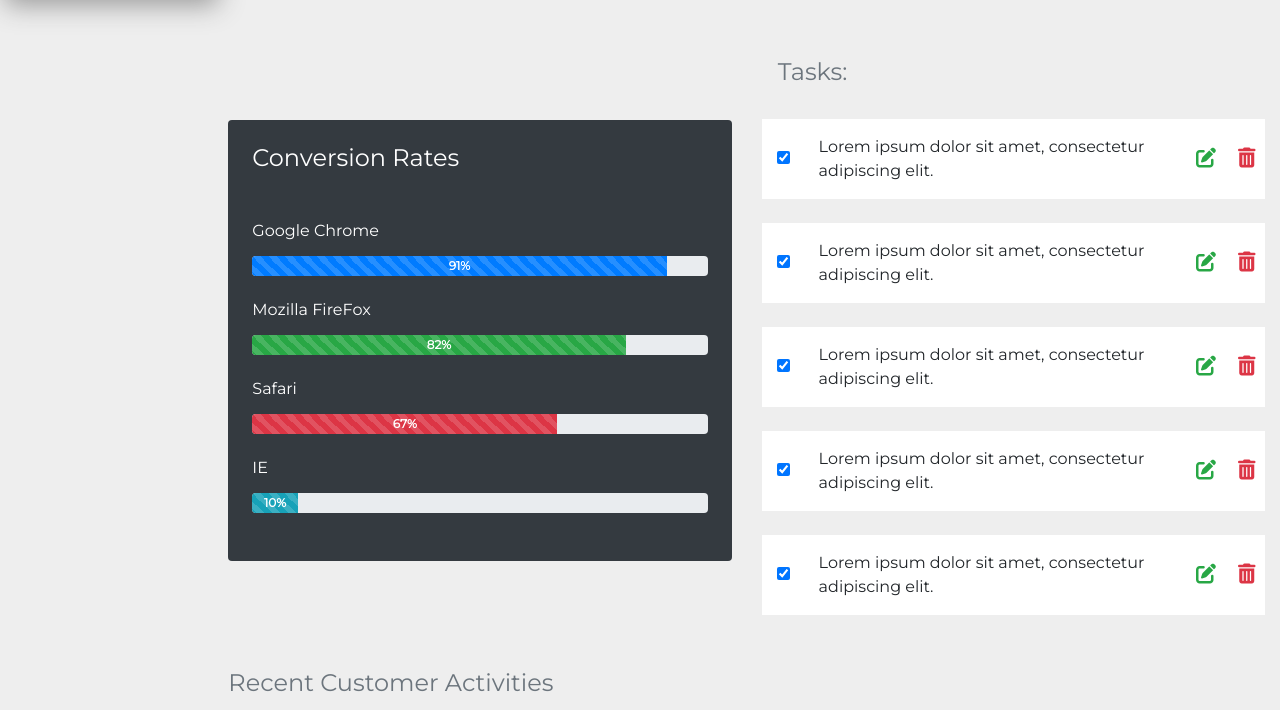
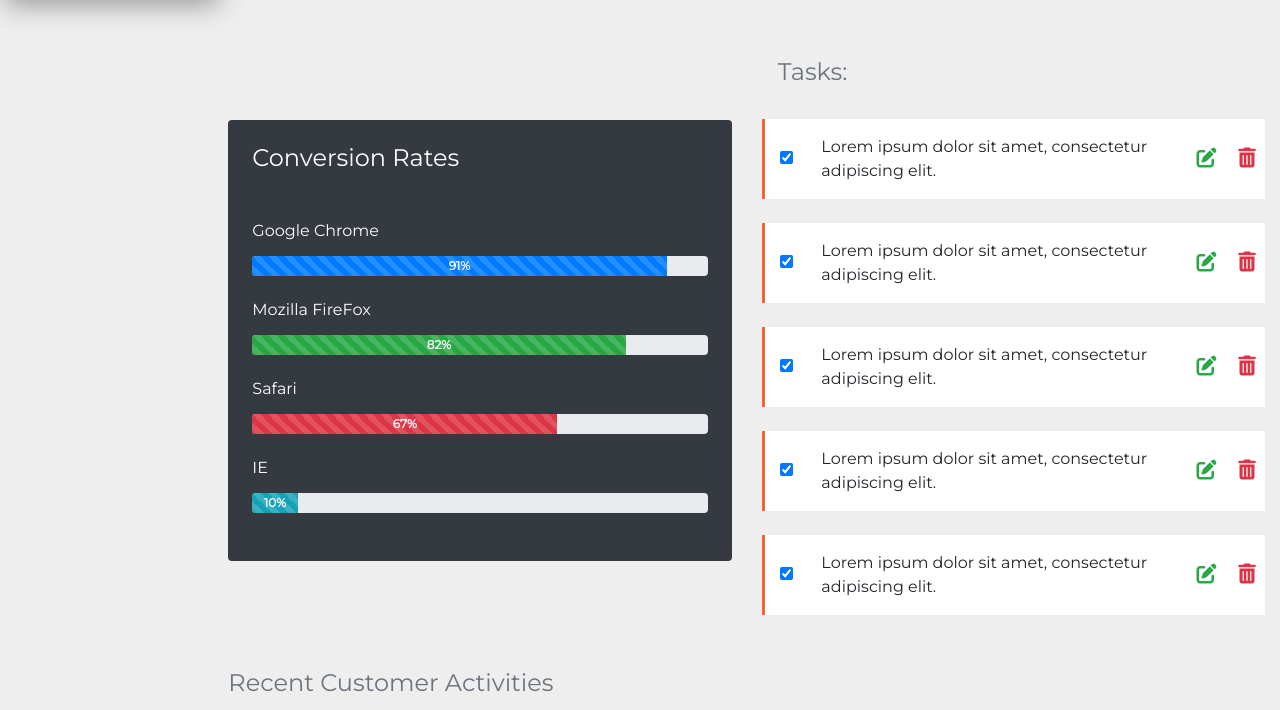
Before and after one commit to carlaghanem/admin-dashboard, a plain HTML site: page index.html in a window 1280 px wide. Shown: the part 802-1512 px from the top of the page. Drawn offline with nearby package versions, Linux system fonts and the light colour scheme.

Commit message:
Update style.css

```diff
--- a/style.css
+++ b/style.css
@@ -91,3 +91,6 @@ body {
   box-shadow: 2px 3px 15px #999;
   transform: translateY(-1px);
 }
+.task-border {
+  border-left: 3px solid #f66436;
+}
```
